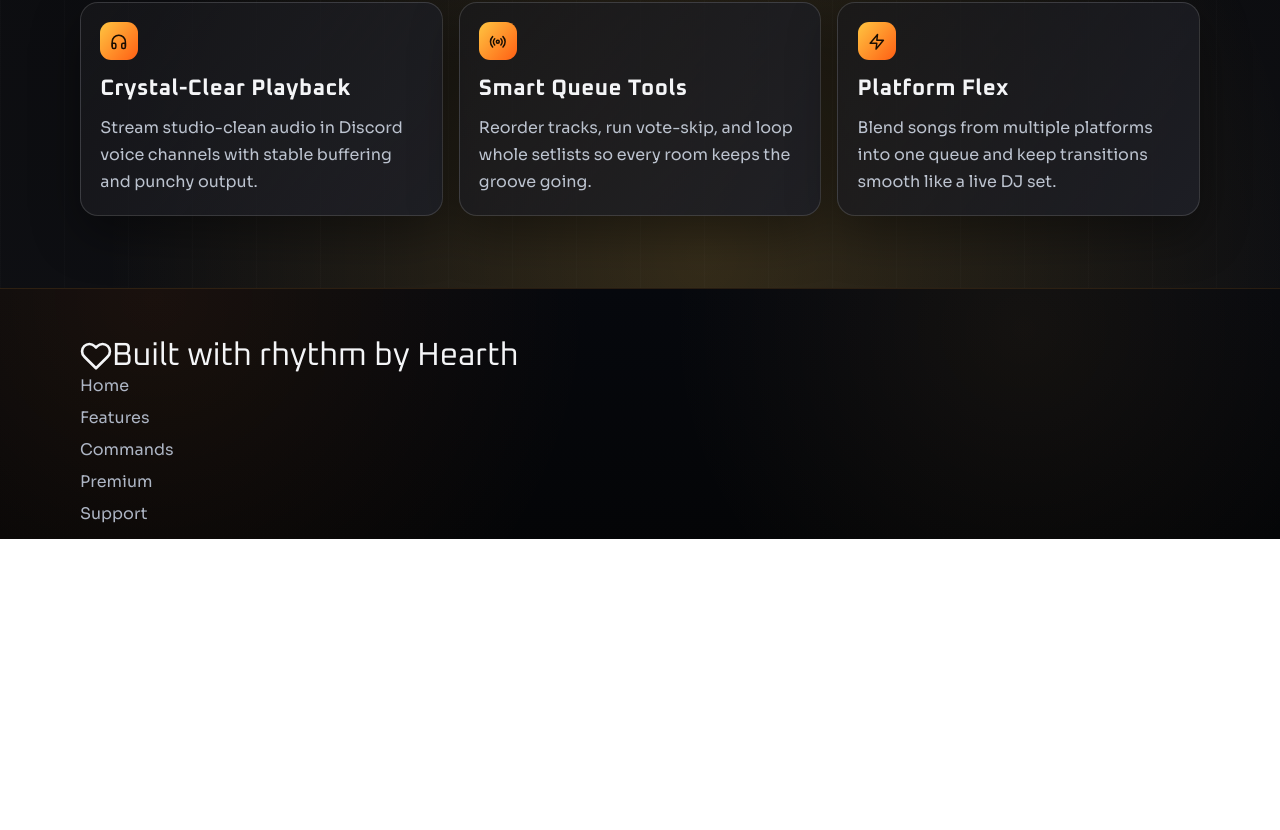
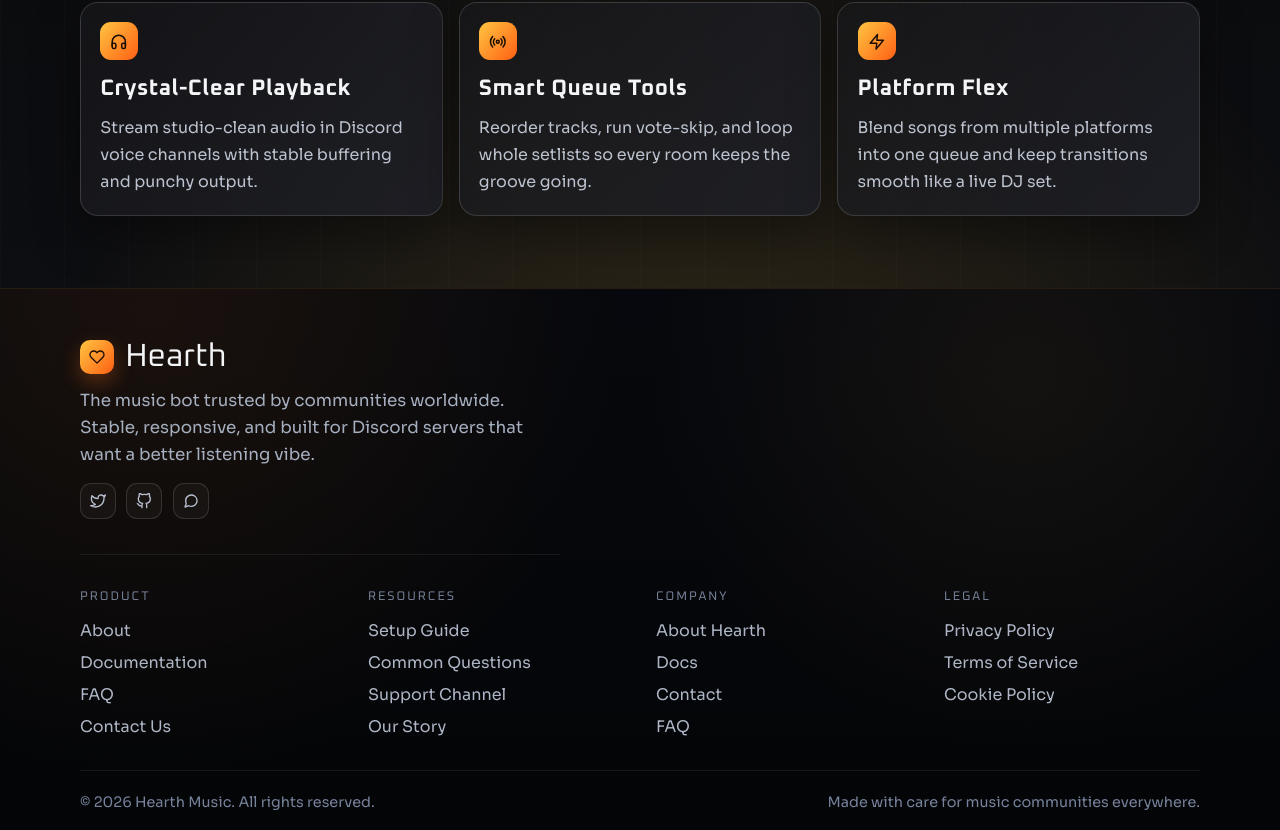
Before and after one commit to princekotharii/Hearth-Music-Bot, a Next.js app in the folder hearth-music/: page / in a window 1280 px wide. Shown: the part 1478-2308 px from the top of the page. Before the commit the page ends 2017 px from the top, so only its background shows below. Built offline with nearby package versions, Linux system fonts and the light colour scheme.

Commit message:
Revamp Footer component with new layout, social links, and updated branding

```diff
--- a/hearth-music/src/components/footer.js
+++ b/hearth-music/src/components/footer.js
@@ -1,20 +1,95 @@
 import Link from "next/link";
-import { FiHeart } from "react-icons/fi";
-import { navLinks } from "@/data/site";
+import {
+  FiGithub,
+  FiHeart,
+  FiMessageCircle,
+  FiTwitter,
+} from "react-icons/fi";
+
+const footerColumns = [
+  {
+    title: "Product",
+    links: [
+      { href: "/about", label: "About" },
+      { href: "/documentation", label: "Documentation" },
+      { href: "/faq", label: "FAQ" },
+      { href: "/contact", label: "Contact Us" },
+    ],
+  },
+  {
+    title: "Resources",
+    links: [
+      { href: "/documentation", label: "Setup Guide" },
+      { href: "/faq", label: "Common Questions" },
+      { href: "/contact", label: "Support Channel" },
+      { href: "/about", label: "Our Story" },
+    ],
+  },
+  {
+    title: "Company",
+    links: [
+      { href: "/about", label: "About Hearth" },
+      { href: "/documentation", label: "Docs" },
+      { href: "/contact", label: "Contact" },
+      { href: "/faq", label: "FAQ" },
+    ],
+  },
+  {
+    title: "Legal",
+    links: [
+      { href: "/", label: "Privacy Policy" },
+      { href: "/", label: "Terms of Service" },
+      { href: "/", label: "Cookie Policy" },
+    ],
+  },
+];
 
 export default function Footer() {
   return (
     <footer className="site-footer">
-      <div className="container footer-inner">
-        <p className="footer-brand">
-          <FiHeart /> Built with rhythm by Hearth
-        </p>
-        <div className="footer-links" aria-label="Footer links">
-          {navLinks.map((link) => (
-            <Link key={link.href} href={link.href} className="footer-link">
-              {link.label}
-            </Link>
+      <div className="container footer-shell">
+        <div className="footer-top">
+          <div className="footer-brand-row">
+            <span className="footer-brand-mark">
+              <FiHeart />
+            </span>
+            <p className="footer-brand">Hearth</p>
+          </div>
+          <p className="footer-tagline">
+            The music bot trusted by communities worldwide. Stable, responsive,
+            and built for Discord servers that want a better listening vibe.
+          </p>
+          <div className="footer-socials" aria-label="Social links">
+            <a href="https://twitter.com" aria-label="Twitter" className="social-btn" target="_blank" rel="noreferrer">
+              <FiTwitter />
+            </a>
+            <a href="https://github.com" aria-label="GitHub" className="social-btn" target="_blank" rel="noreferrer">
+              <FiGithub />
+            </a>
+            <a href="https://discord.com" aria-label="Discord" className="social-btn" target="_blank" rel="noreferrer">
+              <FiMessageCircle />
+            </a>
+          </div>
+        </div>
+
+        <div className="footer-grid">
+          {footerColumns.map((column) => (
+            <div key={column.title} className="footer-col">
+              <p className="footer-title">{column.title}</p>
+              <div className="footer-links">
+                {column.links.map((item) => (
+                  <Link key={`${column.title}-${item.label}`} href={item.href} className="footer-link">
+                    {item.label}
+                  </Link>
+                ))}
+              </div>
+            </div>
           ))}
+        </div>
+
+        <div className="footer-bottom">
+          <p>© {new Date().getFullYear()} Hearth Music. All rights reserved.</p>
+          <p className="footer-made">Made with care for music communities everywhere.</p>
         </div>
       </div>
     </footer>
```
